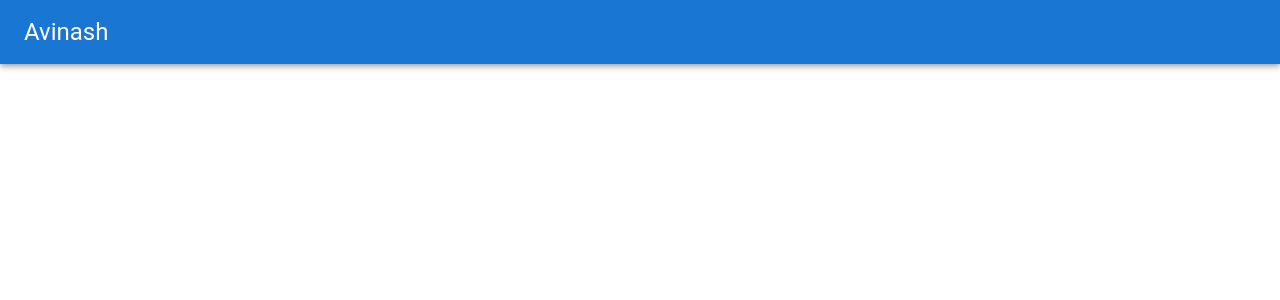
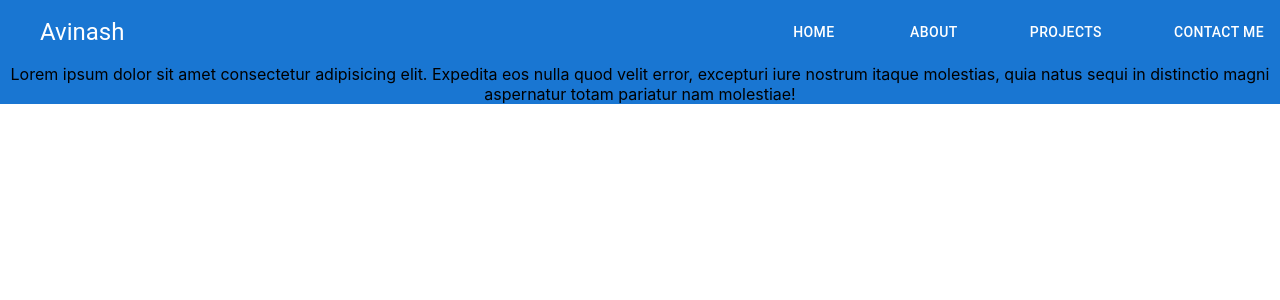
Before and after one commit to abhi103767/MyPortfolio, a React (Create React App) app: page / in a window 1280 px wide. Shown: the top 300 px of the page. Built offline with nearby package versions, Linux system fonts and the light colour scheme.

Commit message:
side-bar

```diff
--- a/package.json
+++ b/package.json
@@ -5,6 +5,7 @@
   "dependencies": {
     "@emotion/react": "^11.9.0",
     "@emotion/styled": "^11.8.1",
+    "@mui/icons-material": "^5.6.2",
     "@mui/material": "^5.7.0",
     "@testing-library/jest-dom": "^5.16.4",
     "@testing-library/react": "^13.2.0",
--- a/src/App.js
+++ b/src/App.js
@@ -1,12 +1,26 @@
 import logo from './logo.svg';
+import { createTheme, colors } from '@mui/material'
 import './App.css';
 import Navbar from './components/Navbar/Navbar';
+import Home from './components/Pages/Home';
+import { ThemeProvider } from '@emotion/react';
 
 function App() {
+  const theme = createTheme({
+    palette: {
+       secondary: {
+        main: colors.orange[500]
+       }
+    }
+});
   return (
+    <ThemeProvider theme={theme}>
     <div className="App">
    <Navbar />
+   <Home />
+
     </div>
+    </ThemeProvider>
   );
 }
 
--- a/src/components/Navbar/Navbar.jsx
+++ b/src/components/Navbar/Navbar.jsx
@@ -1,15 +1,109 @@
-import React from 'react'
-import { AppBar, Toolbar, IconButton, Typography, Box } from '@mui/material'
+import React, { useState } from 'react'
+import { AppBar, Toolbar, IconButton, Typography, Box, Stack, Button, Drawer } from '@mui/material'
+import MenuIcon from '@mui/icons-material/Menu';
+
+
 
 function Navbar() {
+    const [openDrawer, setOpenDrawer] = useState(false)
     return (
+
         <AppBar position='static'>
-            <Toolbar>
-                <Typography variant='h5' component={'div'}>Avinash</Typography>
 
-            </Toolbar>
+            <Stack sx={
+                {
+                    justifyContent: 'space-between',
+                    p: 1,
+                }
+            }
+                direction='row'
 
-        </AppBar>
+            >
+                <Stack display={'flex'} alignContent='center' justifyContent={'center'} >
+                    <IconButton color='inherit'>
+                        <Typography variant='h5'
+                            component={'div'}
+                            ml={3}
+                        >
+                            Avinash
+                        </Typography>
+                    </IconButton>
+                </Stack>
+                <Box
+
+                    sx={
+                        {
+                            display: {
+                                xs: 'none',
+                                sm: 'flex',
+
+
+                            },
+
+
+                        }
+                    }
+                    gap={7}>
+                    <Button color='inherit' >Home</Button>
+                    <Button color='inherit'>About</Button>
+                    <Button color='inherit'>Projects</Button>
+                    <Button color='inherit'>Contact Me</Button>
+                </Box>
+                <Box sx={{
+                    display: {
+                        xs: 'flex',
+                        sm: 'none'
+                    }
+
+                }}>
+                    <IconButton
+                        size='large'
+                        edge='start'
+                        color='inherit'
+                        onClick={() => {
+                            setOpenDrawer(!openDrawer);
+                            console.log(openDrawer)
+                        }}>
+                        <MenuIcon />
+                    </IconButton>
+
+
+                </Box>
+
+                <Drawer anchor='right' open={openDrawer} onClose={
+                    () => {
+                        setOpenDrawer(!openDrawer)
+                    }}
+                >
+                    <Toolbar >
+
+                        <Box width='250px'
+                            height={'100%'}
+                            textAlign={'center'}
+                            bgcolor={'primary.main'}
+                        >
+
+                            <Box display={'flex'} flexDirection='column' color={'white'}>
+                                <Button color='inherit'>Home</Button>
+                                <Button color='inherit'>About</Button>
+                                <Button color='inherit'>Projects</Button>
+                                <Button color='inherit'>Contact Me</Button>
+                            </Box>
+                        </Box>
+                    </Toolbar>
+
+
+                </Drawer>
+
+
+            </Stack>
+
+
+
+        </AppBar >
+
+
+
 
     )
 }
--- a/src/components/Pages/Home.jsx
+++ b/src/components/Pages/Home.jsx
@@ -1,8 +1,20 @@
+
 import React from 'react'
+import { Box, color, } from '@mui/system'
+import { Toolbar, Stack, Typography } from '@mui/material'
 
 function Home() {
+
+
     return (
-        <div>Home</div>
+        <div>
+            <Box bgcolor={'primary.main'}>
+                <Box>
+                    Lorem ipsum dolor sit amet consectetur adipisicing elit. Expedita eos nulla quod velit error, excepturi iure nostrum itaque molestias, quia natus sequi in distinctio magni aspernatur totam pariatur nam molestiae!
+                </Box>
+            </Box>
+
+        </div>
     )
 }
 
```
Also changed, not shown: 1 other file (tests, documents, lock files or other folders).
